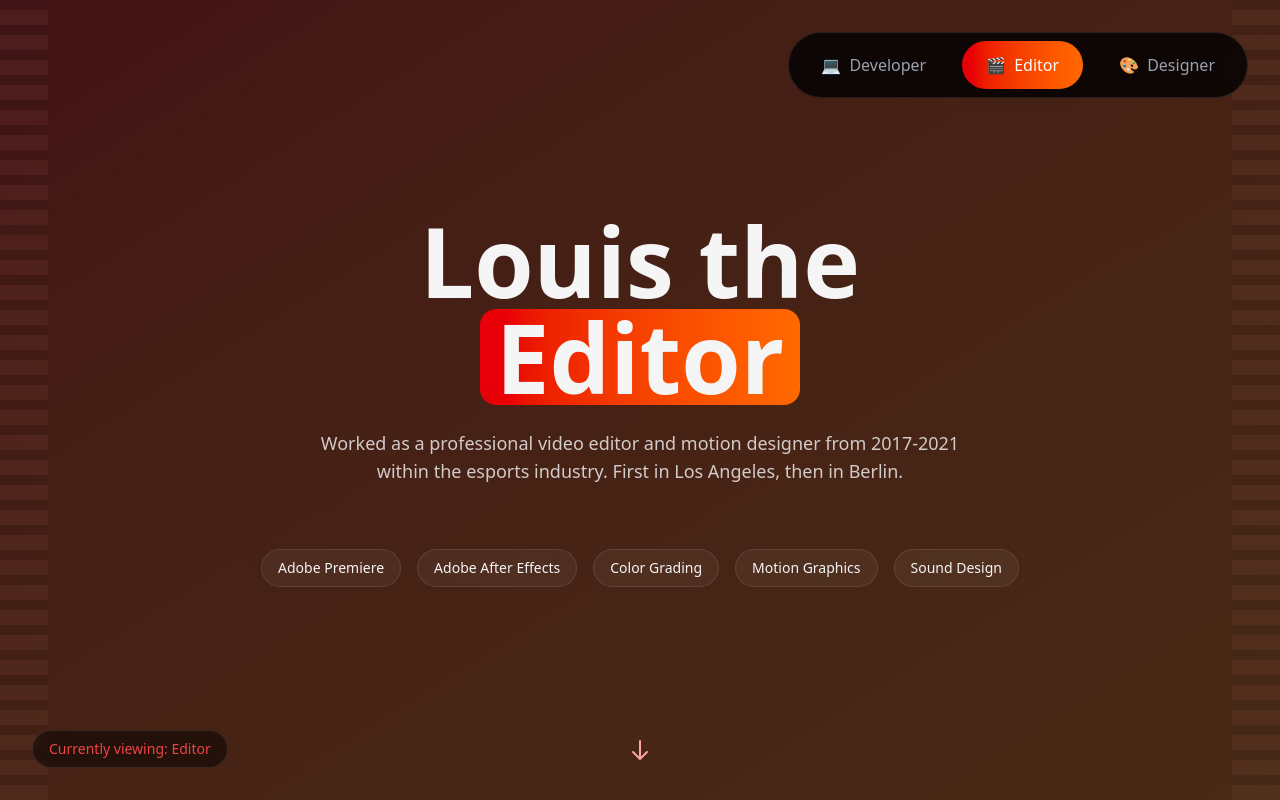
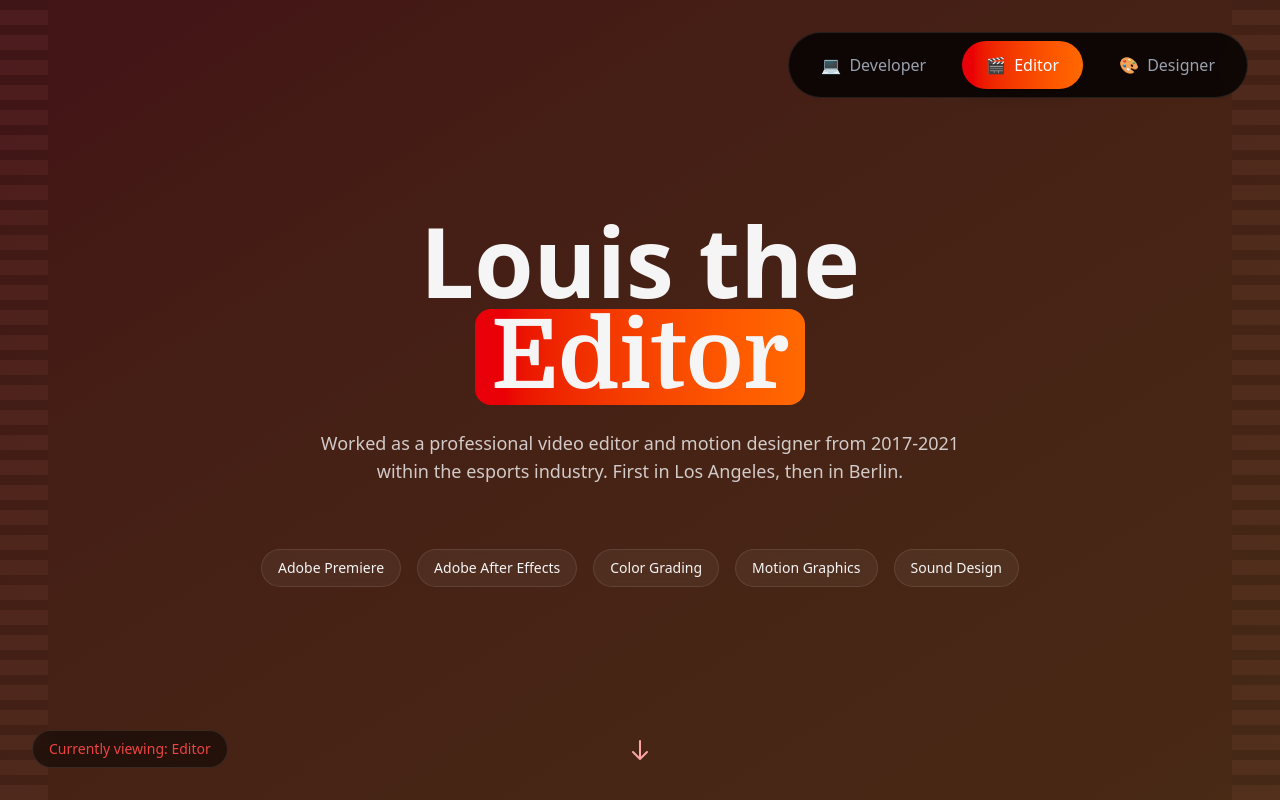
Before and after one commit to LouisLP/persona-portfolio, a Vue app: page /editor in a window 1280 px wide. Shown: the top 800 px of the page. Built offline with nearby package versions, Linux system fonts and the light colour scheme.

Commit message:
Properly loading fonts initially

```diff
--- a/src/components/HeroSection.vue
+++ b/src/components/HeroSection.vue
@@ -34,7 +34,11 @@ const personaStore = usePersonaStore()
         <div
           :class="[
             `bg-gradient-to-r ${personaStore.theme.gradient}`,
-            `font-${personaStore.theme.fontFamily}`,
+            {
+              'font-designer': personaStore.currentPersona === 'designer',
+              'font-developer': personaStore.currentPersona === 'developer',
+              'font-editor': personaStore.currentPersona === 'editor',
+            },
           ]"
           class="mx-auto w-fit rounded-2xl px-4"
         >
```
